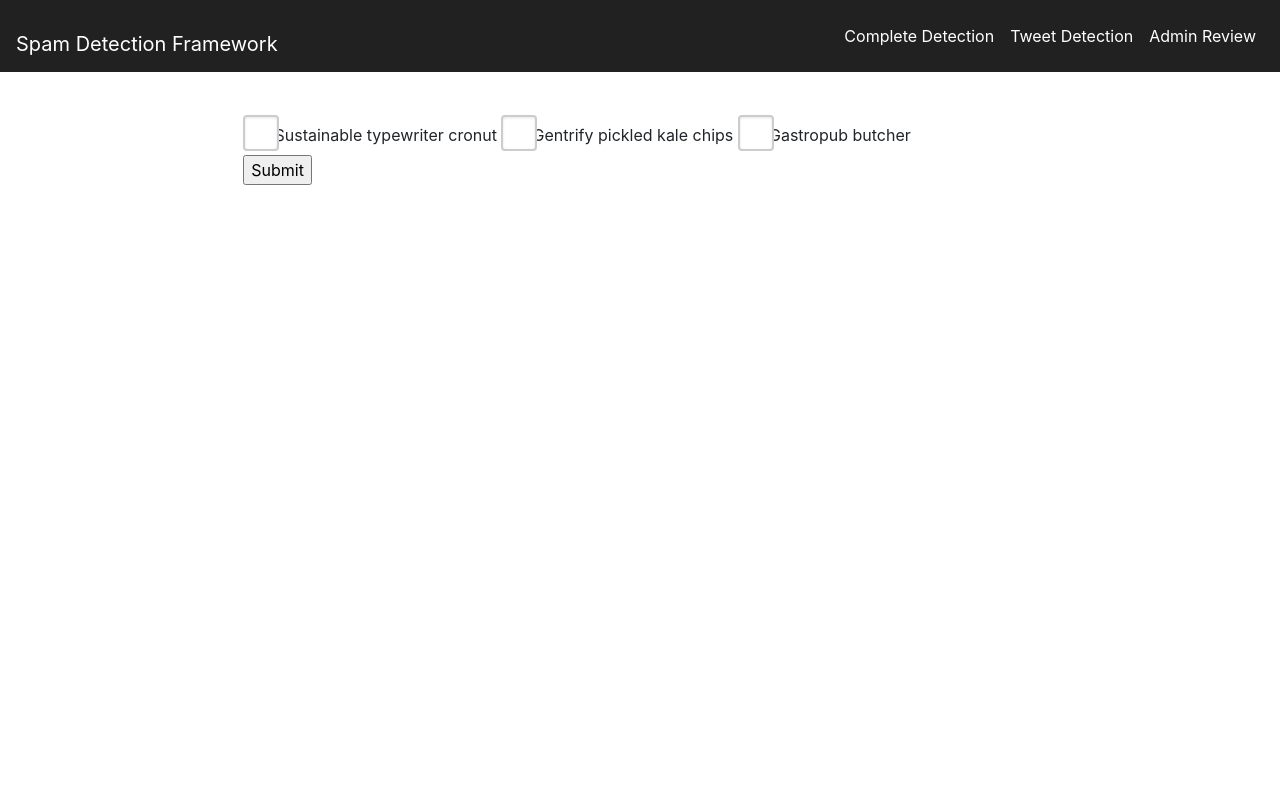
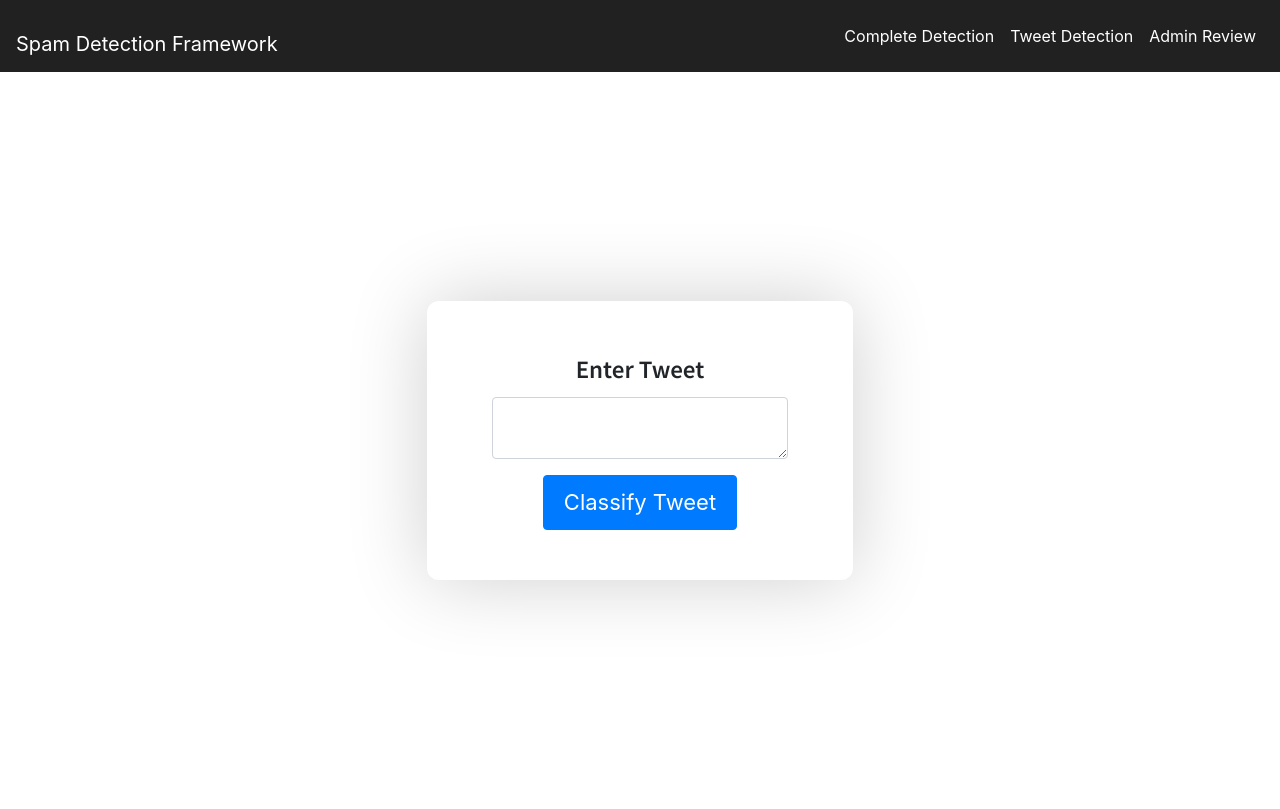
Before and after one commit to vihanga-bandara/Spam-Detector-ML-NLP, a Flask app: page /classify_tweet in a window 1280 px wide. Before the commit the page ends 185 px from the top, so only its background shows below. Run offline with Flask 2, Linux system fonts and the light colour scheme; some libraries are stand-ins or nearby versions.

Commit message:
TweetDetectModel changed for realtime purpose with UI integration

```diff
--- a/app.py
+++ b/app.py
@@ -112,14 +112,24 @@ def review():
                                drifted=drifted_tweets)
 
 
-@app.route("/classify_tweet")
+@app.route("/classify_tweet", methods=['GET', 'POST'])
 def classify_tweet():
-    return render_template('tweet_detection.html')
+    if request.method == 'POST':
+        if 'tweet' in request.form:
+            tweet = request.form.get('tweet')
+            spam_detector = SpamDetector()
+            spam_detector.main(tweet, 2)
+            classification_report = spam_detector.get_prediction_report()
+            return render_template('tweet_detection.html', prediction=classification_report)
+    else:
+        return render_template('tweet_only_landing.html')
 
 
-@app.errorhandler(Exception)
-def handle_error(e):
-    return redirect(url_for('error'))
+#
+# @app.errorhandler(Exception)
+# def handle_error(e):
+#     print(e)
+#     return redirect(url_for('error'))
 
 
 @app.route("/error")
@@ -127,9 +137,10 @@ def error():
     return render_template('error.html')
 
 
-@app.route("/hello")
-def hello():
-    return render_template('extra.html')
+#
+# @app.route("/hello")
+# def hello():
+#     return render_template('extra.html')
 
 
 if __name__ == '__main__':
--- a/templates/tweet_detection.html
+++ b/templates/tweet_detection.html
@@ -3,19 +3,67 @@
 <div class="row no-gutters">
     <div class="col-md-8 offset-md-2">
         <div class="dash-wrap">
-            <form method="post" action="{{ url_for('review') }}" id="flag-drift-tweets">
-                <div class="boxes">
-                    <input type="checkbox" name="checked_drift1" id="box-1" value="box-1">
-                    <label for="box-1">Sustainable typewriter cronut</label>
+            <div class="row no-gutters mar-side">
+                <div class="col-md-4 box-wrap">
+                    <div class="box text-center">
+                        <p class="title">Tweet score</p>
+                        <p class="percent">{{prediction['tweet_percentage']}}%</p>
+                        <!--                        <p class="percent">{{prediction['tweet_prediction']}}</p>-->
 
-                    <input type="checkbox" name="checked_drift2" id="box-2" value="box-2">
-                    <label for="box-2">Gentrify pickled kale chips </label>
-
-                    <input type="checkbox" name="checked_drift3" id="box-3" value="box-3">
-                    <label for="box-3">Gastropub butcher</label>
+                    </div>
                 </div>
-                <input type="submit" value="Submit">
-            </form>
+                <div class="col-md-4 box-wrap fiz-score">
+                    <div class="box text-center">
+                        <p class="title">Final Fuzzy Score</p>
+                        <p class="percent">{{prediction['fuzzy_score']}}%</p>
+                    </div>
+                </div>
+                <div class="col-md-4 box-wrap">
+                    <div class="box text-center">
+                        <p class="title">User score</p>
+                        <p class="percent">{{prediction['user_percentage']}}%</p>
+                        <!--                        <p class="percent">{{prediction['user_prediction']}}</p>-->
+                    </div>
+                </div>
+                <div class="col-md-6 box-wrap">
+                    <div class="box text-center">
+                        <p class="title">Drifted</p>
+                        <p class="percent">{{prediction['spam_status']}}</p>
+                    </div>
+                </div>
+                <div class="col-md-6 box-wrap">
+                    <div class="box text-center">
+                        <p class="title">Drifted score</p>
+                        <p class="percent">{{prediction['spam_score']}}</p>
+                    </div>
+                </div>
+            </div>
+            <div class="row no-gutters">
+                <div class="col-md-8 offset-md-2 tweet-wrap">
+                    <div class="row no-gutters">
+                        <div class="col-md-12 tweet">
+                            <h5>Tweet</h5>
+                            <p>{{prediction['tweet']}}</p>
+                        </div>
+                    </div>
+                </div>
+            </div>
+            <hr>
+            <div class="row no-gutters">
+                <div class="col-md-12">
+                    <p>
+                        <a class="btn btn-primary cust-btn" data-toggle="collapse" href="#collapseExample" role="button"
+                           aria-expanded="false" aria-controls="collapseExample">
+                            Get word cloud <span class="float-right"><i class="fas fa-chevron-down"></i></span>
+                        </a>
+                    </p>
+                    <div class="collapse" id="collapseExample">
+                        <div class="card card-body">
+                            <img src="test.jpg" alt="This contains the word cloud of the tweet">
+                        </div>
+                    </div>
+                </div>
+            </div>
         </div>
     </div>
 </div>
--- /dev/null
+++ b/templates/tweet_only_landing.html
@@ -0,0 +1,101 @@
+{% extends "header.html" %}
+{% block content %}
+<div class="row no-gutters height-cust">
+    <div class="col-md-4 offset-md-4 landing-wrap align-self-center">
+        <div class="row no-gutters">
+            <div class="col-md-12">
+                <div class="wrap-inside">
+                    <form method="post" action="{{ url_for('classify_tweet') }}">
+                        <div class="col-md-12 text-center">
+                            <div class="form-group">
+                                <label id="twitterlbl" for="tweet">Enter Tweet</label>
+                                <textarea class="form-control" id="tweet" name="tweet" required></textarea>
+                            </div>
+                        </div>
+                        <div class="col-md-12 text-center">
+                            <button class="btn btn-primary btn-landing" id="twitteridbtn" type="submit"
+                                    onclick="onclick_event()">
+                                Classify Tweet
+                            </button>
+                            <div id="loading" style="display:none;"><img
+                                    src="{{ url_for('static', filename = 'images/loader.gif') }}" alt="Loading"/>
+                                <p style="text-align: center" id="loader_detail">Loading!</p>
+                            </div>
+                        </div>
+                        {% with messages = get_flashed_messages(with_categories=true) %}
+                        {% if messages%}
+                        {% for category, message in messages %}
+                        <div class="alert alert-{{category}}">
+                            {{ message }}
+                        </div>
+                        {% endfor %}
+                        {% endif %}
+                        {% endwith %}
+                    </form>
+                </div>
+            </div>
+        </div>
+        <script>
+            function onclick_event() {
+                $('#loading').show();
+                $('#tweet').hide();
+                $('#twitterlbl').hide();
+                $('#twitterid').hide();
+                $('#twitteridbtn').hide();
+
+                setTimeout(function () {
+                    // Do something after 1 second
+                    document.getElementById('loader_detail').innerHTML = "Checking Twitter Handle";
+                }, 500);
+                setTimeout(function () {
+                    // Do something after 1 second
+                    document.getElementById('loader_detail').innerHTML = "Listening";
+                }, 1000);
+            }
+
+
+            // $(window).load(function () {
+            //     setTimeout(function () {
+            //         // Do something after 1 second
+            //         document.getElementById('loader_detail').innerHTML = "Collecting data !!";
+            //     }, 500);
+            //     setTimeout(function () {
+            //         // Do something after 1 second
+            //         document.getElementById('loader_detail').innerHTML = "Data collected. :)";
+            //     }, 1000);
+            // });
+            // function change_text(){
+            //     setTimeout(function () {
+            //         // Do something after 1 second
+            //         document.getElementById('loader_detail').innerHTML = "Collecting data !!";
+            //     }, 500);
+            //     setTimeout(function () {
+            //         // Do something after 1 second
+            //         document.getElementById('loader_detail').innerHTML = "Data collected. :)";
+            //     }, 1000);
+            //
+            //     setTimeout(function () {
+            //         // Do something after 1 second
+            //         document.getElementById('loader_detail').innerHTML = "Setting up the view for you...";
+            //     }, 1400);
+            //
+            //     setTimeout(function () {
+            //         // Do something after 1 second
+            //         document.getElementById('loader_detail').innerHTML = "Almost done...";
+            //     }, 1900);
+            // }
+        </script>
+
+        <script>
+            $(window).load(function () {
+                setTimeout(function () {
+                    $("loader_detail").html("Collecting data");
+                }, 500);
+                setTimeout(function () {
+                    $("loader_detail").html("Almost done...");
+                }, 1000);
+            });
+        </script>
+    </div>
+</div>
+{% endblock content %}
```
Also changed, not shown: Classifiers.py (+11 -10 lines), SpamDetector.py (+7 -7 lines), TweetDetectModel.py (+20 -4 lines), data/SpamTweetsFinalDataset.csv, images/confusion_matrix.png, images/roc_curve.png, 1 other file.
